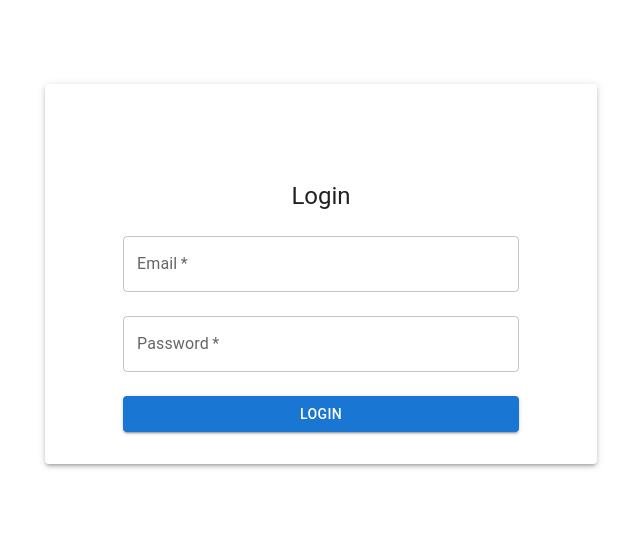
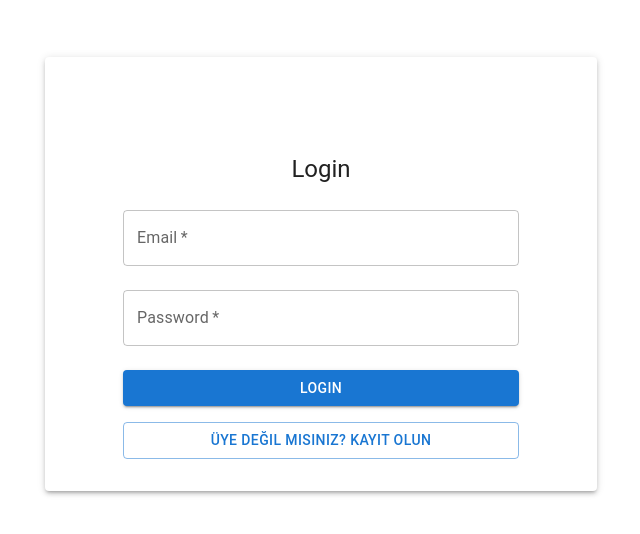
Before and after one commit to Alanzinho61/find-quick-job-frontend, a React (Vite) app: page /auth/login in a window 1280 px wide. Shown: the part 134-668 px from the top of the page, without its empty margins (319-959 px from the left). Built offline with nearby package versions, Linux system fonts and the light colour scheme.

Commit message:
Added registration button to Login Page for users without an account

```diff
--- a/src/pages/auth/LoginPage.tsx
+++ b/src/pages/auth/LoginPage.tsx
@@ -72,6 +72,10 @@ const LoginPage = () => {
                     <Button type="submit" variant="contained" color="primary" fullWidth sx={{ mt: 2 }}>
                         Login
                     </Button>
+
+                    <Button variant="outlined" color="primary" fullWidth sx={{ mt: 2 }} onClick={() => navigate('/auth/register')}>
+                        Üye değil misiniz? Kayıt Olun
+                    </Button>
                 </form>
             </Box>
         </Container>
```
